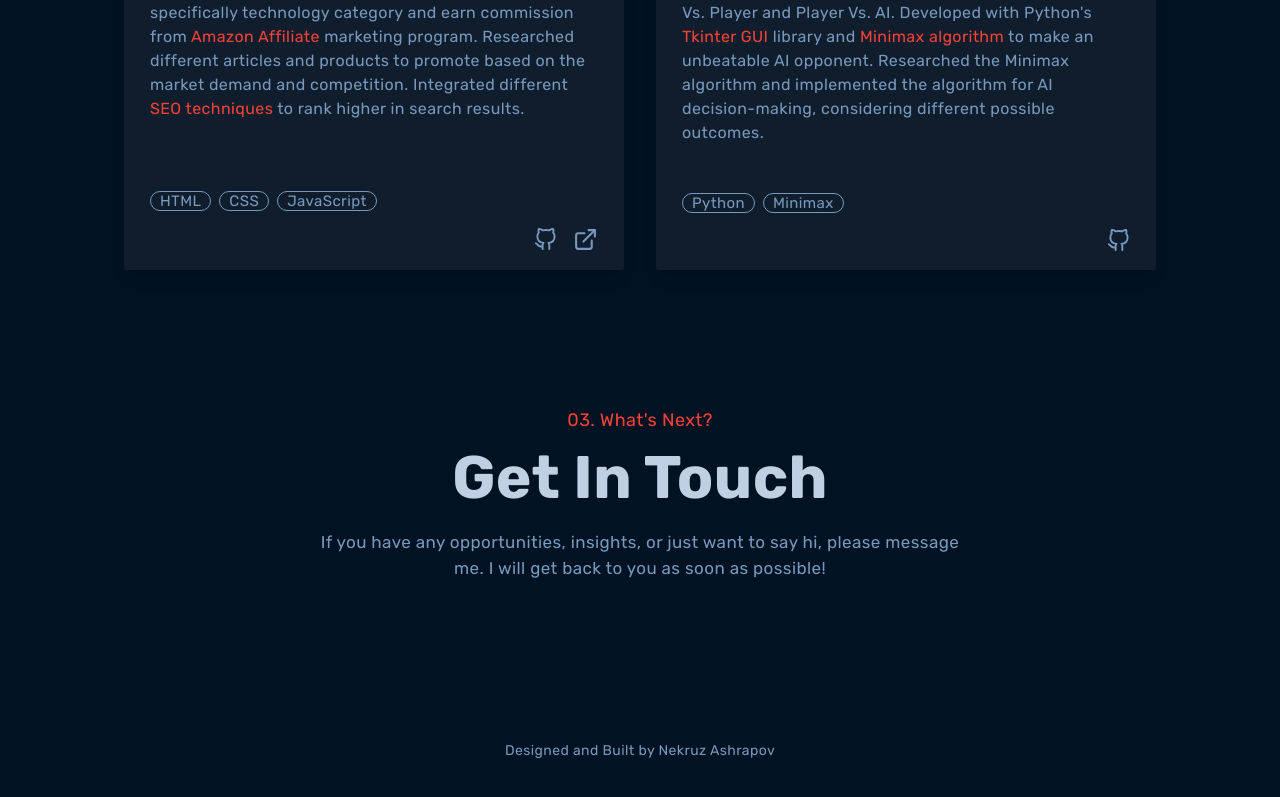
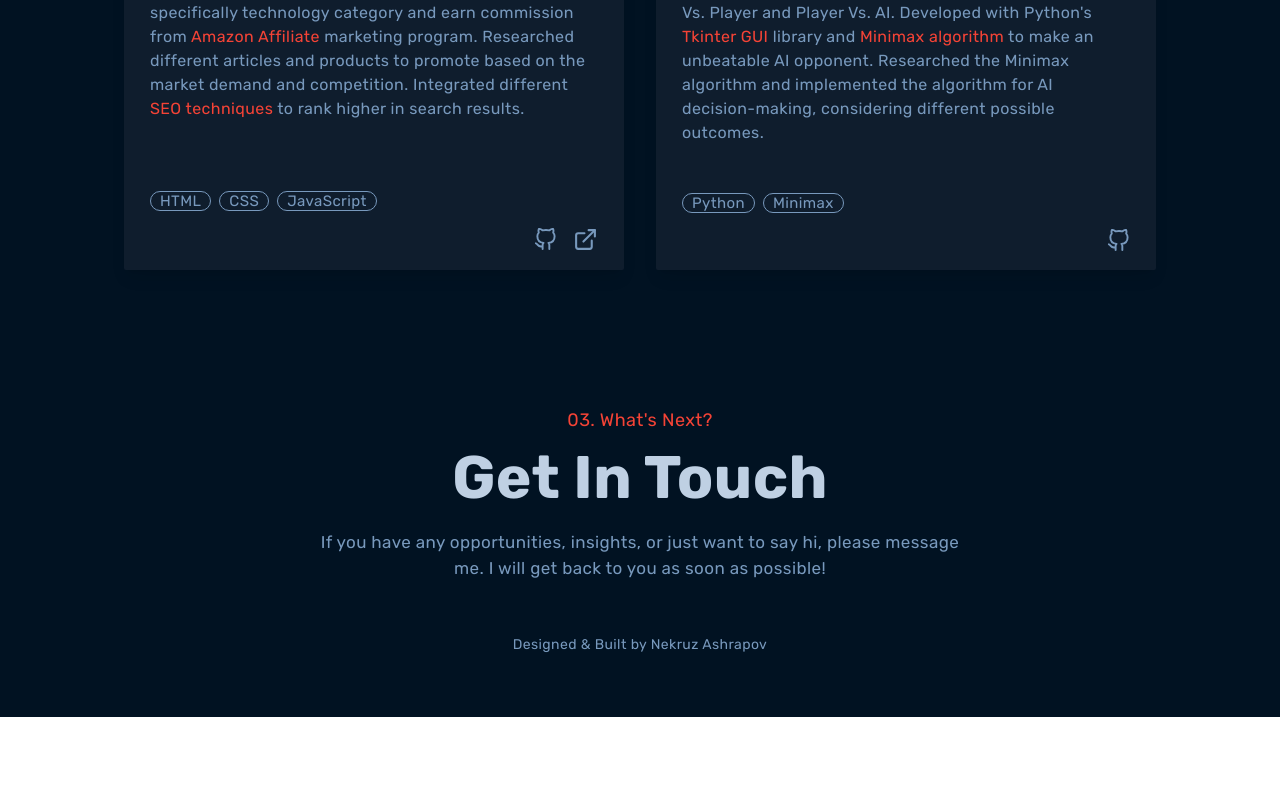
Before and after one commit to NekruzAsh/MyPortfolio, a Next.js app: page / in a window 1280 px wide. Shown: the part 3574-4371 px from the top of the page. After the commit the page ends 4291 px from the top, so only its background shows below. Built offline with nearby package versions, Linux system fonts and the light colour scheme.

Commit message:
changed the padding and spacing of the link in contacts page.

```diff
--- a/app/components/Contact.jsx
+++ b/app/components/Contact.jsx
@@ -1,7 +1,8 @@
 import React from "react";
 import Link from "next/link";
+import "../globals.css";
 
-import { FiGithub, FiLinkedin} from "react-icons/fi";
+import { FiGithub, FiLinkedin } from "react-icons/fi";
 import { SiDevpost } from "react-icons/si";
 
 const Contact = () => {
@@ -44,13 +45,14 @@ const Contact = () => {
             <SiDevpost size={24} />
           </a>
         </div>
-        <div className="text-sm text-center md:mt-36 mt-4 text-[#7899BD] cursor-pointer">
+
+        <div className="text-sm md:mt-0 mt-5 text-[#7899BD] styledFooter">
           <a
             className="hover:text-[#f44336] transition-colors duration-500"
             href="https://github.com/NekruzAsh/MyPortfolio.git"
             target="_blank"
           >
-            Designed and Built by Nekruz Ashrapov
+            <p>Designed &amp; Built by Nekruz Ashrapov</p>
           </a>
         </div>
       </div>
--- a/app/globals.css
+++ b/app/globals.css
@@ -293,3 +293,21 @@ html {
  .shape {
   fill: #7899BD;
  }
+
+
+
+.styledFooter {
+
+  flex-direction: column;
+  height: auto;
+  min-height: 1px;
+  padding: 1px;
+  text-align: center;
+  align-items: flex-start; /* Add this line */
+  line-height: 1; /* Add this line */
+
+}
+
+.styledFooter a {
+  margin-bottom: 0; /* Add this line */
+}
```
